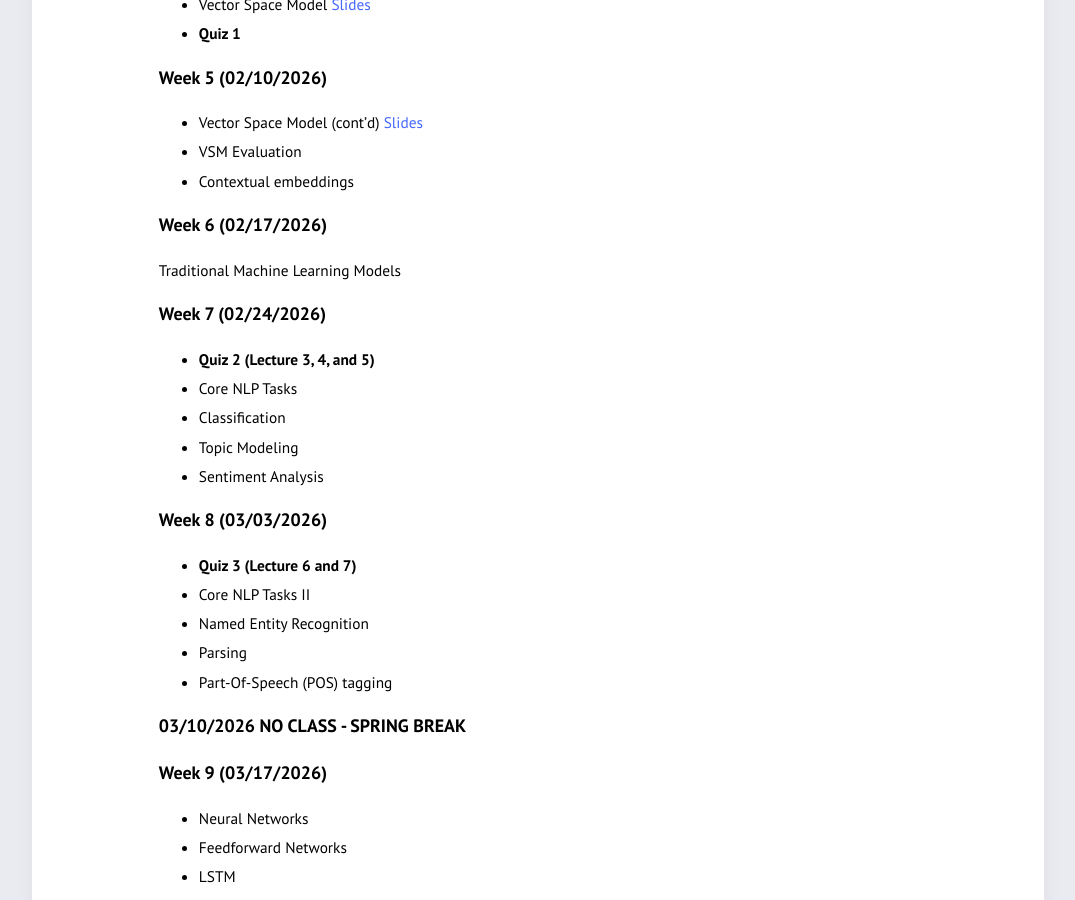
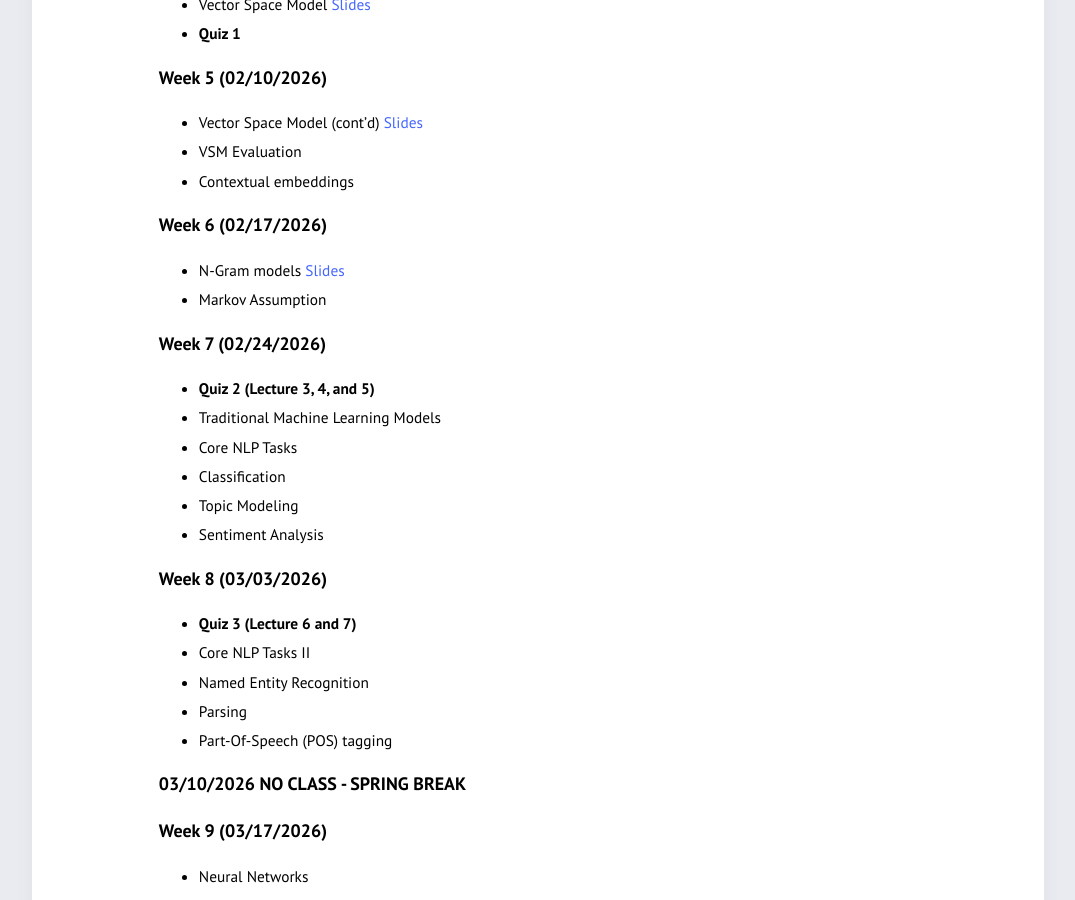
Before and after one commit to azirikly/nlu-gw26, a Jekyll site: the page built from syllabus.md, in a window 1280 px wide and 900 px high, scrolled down 659 px. Shown: the whole window, without its empty margins (102-1177 px from the left). Built offline with Jekyll 4.4.1, drawn with Linux system fonts in a browser that asks for light colours.

Commit message:
Add N-Gram models and Markov Assumption to syllabus

```diff
--- a/syllabus.md
+++ b/syllabus.md
@@ -24,10 +24,12 @@ Text Classification [Slides](slides/Lecture3_NLU_Zirikly.pdf)
 - Contextual embeddings
 
 ### Week 6 (02/17/2026)
-Traditional Machine Learning Models
+- N-Gram models [Slides](slides/Lecture6_NLU_Zirikly.pdf)
+- Markov Assumption
 
 ### Week 7 (02/24/2026)
 * **Quiz 2 (Lecture 3, 4, and 5)**
+- Traditional Machine Learning Models
 - Core NLP Tasks
 - Classification
 - Topic Modeling
```
